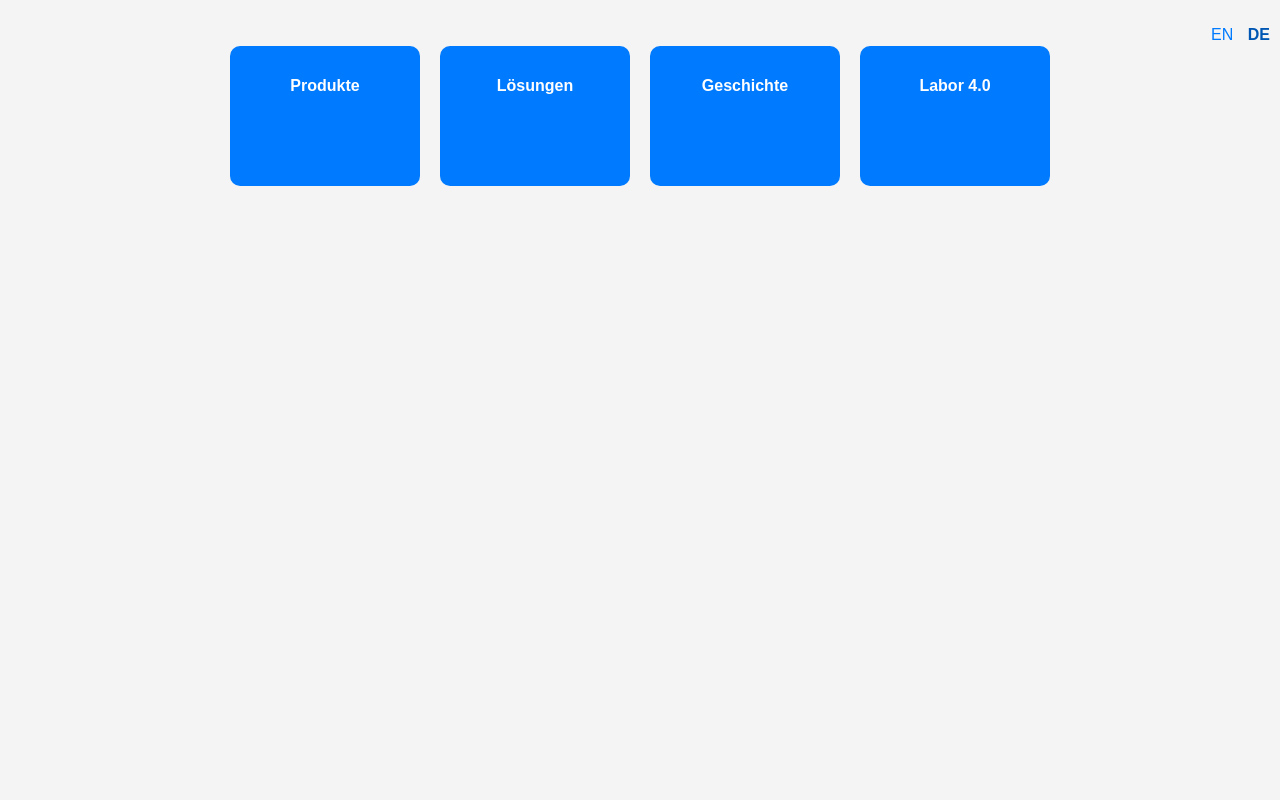
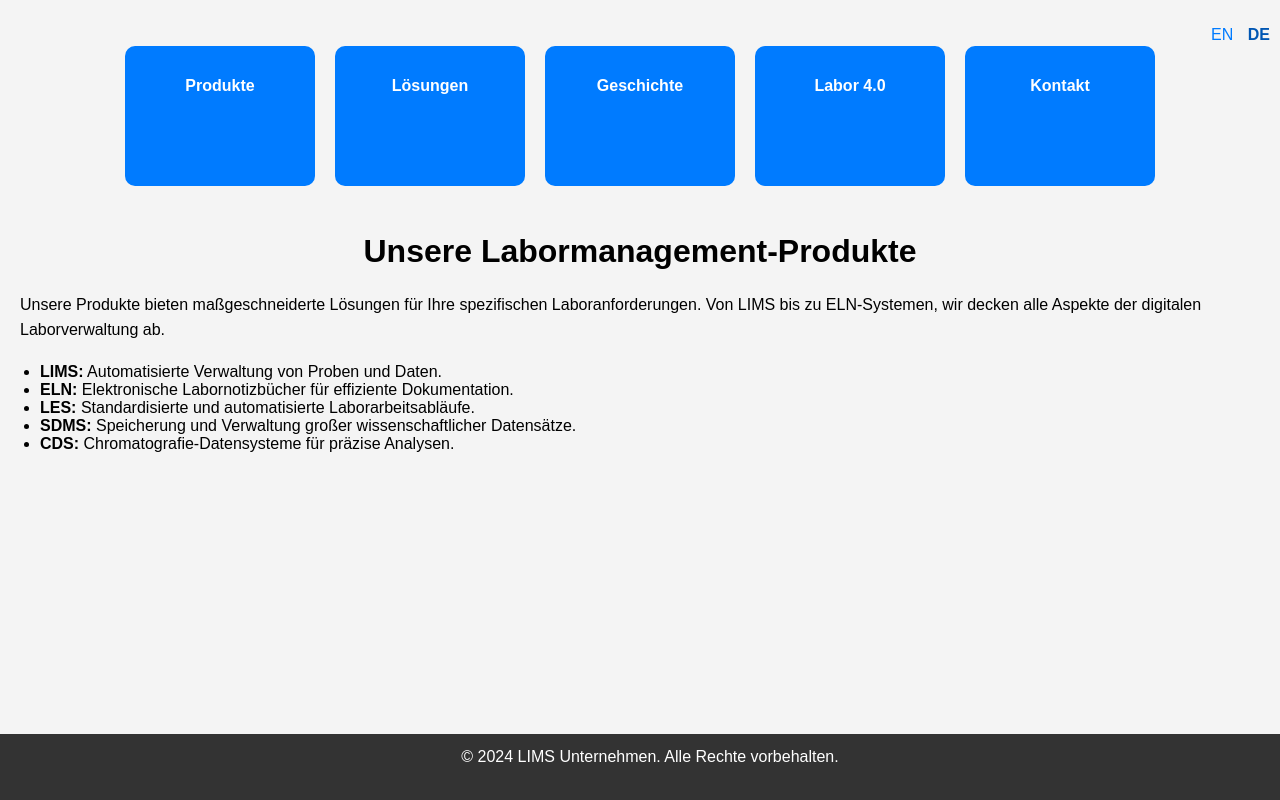
Before and after one commit to naturetraveller/LIMSwiki, a plain HTML site: page products_DE.html in a window 1280 px wide. Drawn offline with Linux system fonts and the light colour scheme.

Commit message:
Update products_DE.html

```diff
--- a/products_DE.html
+++ b/products_DE.html
@@ -24,4 +24,24 @@
       <li><a href="products_DE.html" class="active">Produkte</a></li>
       <li><a href="solutions_DE.html">Lösungen</a></li>
       <li><a href="history_DE.html">Geschichte</a></li>
-      <li><a href="lab4_DE.html">Labor 4.0</a></li
+      <li><a href="lab4_DE.html">Labor 4.0</a></li>
+      <li><a href="contact_DE.html">Kontakt</a></li>
+    </ul>
+  </nav>
+
+  <h1>Unsere Labormanagement-Produkte</h1>
+
+  <p>Unsere Produkte bieten maßgeschneiderte Lösungen für Ihre spezifischen Laboranforderungen. Von LIMS bis zu ELN-Systemen, wir decken alle Aspekte der digitalen Laborverwaltung ab.</p>
+  <ul>
+    <li><strong>LIMS:</strong> Automatisierte Verwaltung von Proben und Daten.</li>
+    <li><strong>ELN:</strong> Elektronische Labornotizbücher für effiziente Dokumentation.</li>
+    <li><strong>LES:</strong> Standardisierte und automatisierte Laborarbeitsabläufe.</li>
+    <li><strong>SDMS:</strong> Speicherung und Verwaltung großer wissenschaftlicher Datensätze.</li>
+    <li><strong>CDS:</strong> Chromatografie-Datensysteme für präzise Analysen.</li>
+  </ul>
+
+  <footer>
+    <p>&copy; 2024 LIMS Unternehmen. Alle Rechte vorbehalten.</p>
+  </footer>
+</body>
+</html>
```
